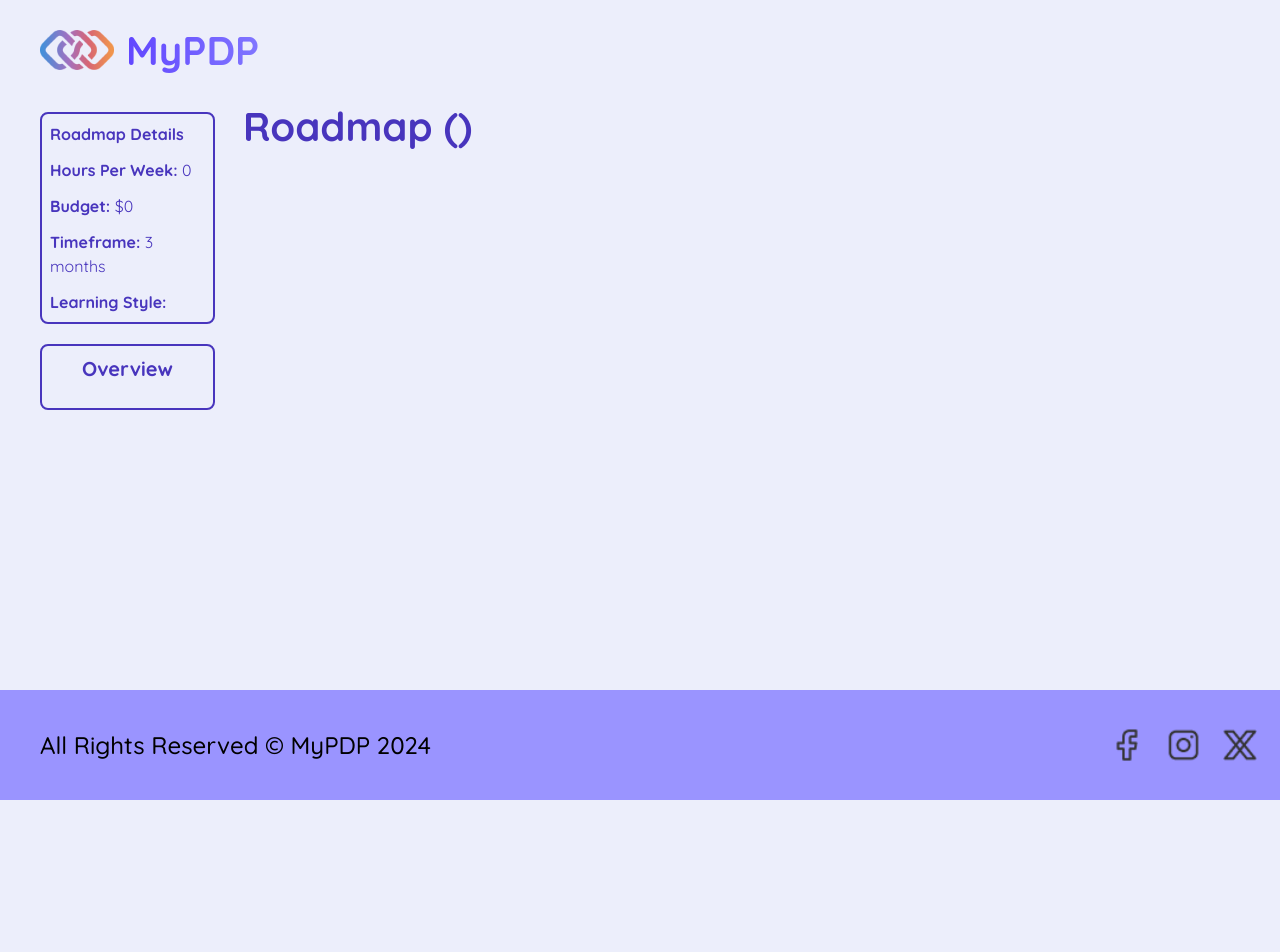
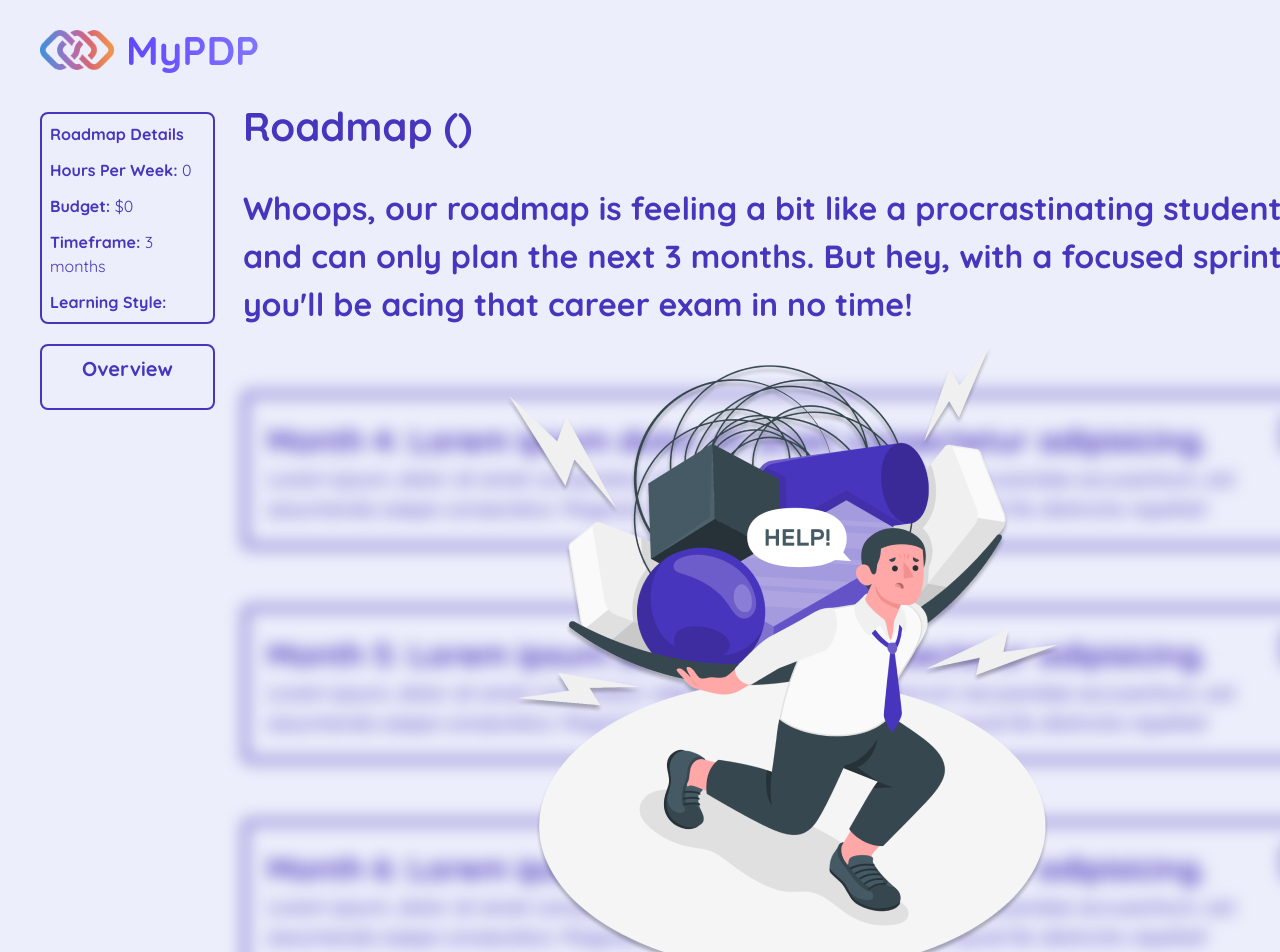
Before and after one commit to britzky/career-coach, a React (Vite) app in the folder frontend/career-coach/: page /roadmap in a window 1280 px wide. Shown: the top 952 px of the page. Before the commit the page ends 800 px from the top, so only its background shows below. Built offline with nearby package versions, Linux system fonts and the light colour scheme.

Commit message:
Added blurred content to roadmap page

```diff
--- /dev/null
+++ b/frontend/career-coach/src/pages/Roadmap/BlurredContent.tsx
@@ -0,0 +1,71 @@
+import help from "../../assets/images/Overwhelmed-amico 1.png"
+import { DownChevron } from "../../assets/icons/DownChevron"
+import { DownArrow } from '../../assets/icons/DownArrow';
+
+export const BlurredContent = () => {
+  return (
+    <div className="flex justify-center items-center">
+        <div className="flex flex-col items-center">
+            <div className="text-purpleText font-semibold text-base mb-16 mt-7">
+                <h4>Whoops, our roadmap is feeling a bit like a procrastinating student and can only plan the next 3 months. But hey, with a focused sprint, you'll be acing that career exam in no time!</h4>
+            </div>
+            <div className="absolute z-10 mt-40">
+                <img src={help} alt="struggling man" />
+            </div>
+            <div className="flex flex-col items-center blur">
+                <div className="border-4 rounded-md border-purpleText p-5">
+                    <div className="flex flex-col">
+                        <div className="flex justify-between">
+                            <span className="font-bold text-base text-purpleText">Month 4: Lorem ipsum dolor sit amet consectetur adipisicing. </span>
+                            <div>
+                                <button
+                                    className="border-4 rounded-lg border-purpleText p-1"
+                                >
+                                    <DownChevron />
+                                </button>
+                            </div>
+                        </div>
+                        <p className="text-xs font-medium text-purpleText">Lorem ipsum, dolor sit amet consectetur adipisicing elit. Quae sit laborum recusandae accusantium, est assumenda saepe consectetur. Magnam, magni earum accusantium quis quod illo distinctio repellat!</p>
+                    </div>
+                </div>
+                <div className="my-1">
+                    <DownArrow />
+                </div>
+                <div className="border-4 rounded-md border-purpleText p-5">
+                    <div className="flex flex-col">
+                        <div className="flex justify-between">
+                            <span className="font-bold text-base text-purpleText">Month 5: Lorem ipsum dolor sit amet consectetur adipisicing. </span>
+                            <div>
+                                <button
+                                    className="border-4 rounded-lg border-purpleText p-1"
+                                >
+                                    <DownChevron />
+                                </button>
+                            </div>
+                        </div>
+                        <p className="text-xs font-medium text-purpleText">Lorem ipsum, dolor sit amet consectetur adipisicing elit. Quae sit laborum recusandae accusantium, est assumenda saepe consectetur. Magnam, magni earum accusantium quis quod illo distinctio repellat!</p>
+                    </div>
+                </div>
+                <div className="my-1">
+                    <DownArrow />
+                </div>
+                <div className="border-4 rounded-md border-purpleText p-5">
+                    <div className="flex flex-col">
+                        <div className="flex justify-between">
+                            <span className="font-bold text-base text-purpleText">Month 6: Lorem ipsum dolor sit amet consectetur adipisicing. </span>
+                            <div>
+                                <button
+                                    className="border-4 rounded-lg border-purpleText p-1"
+                                >
+                                    <DownChevron />
+                                </button>
+                            </div>
+                        </div>
+                        <p className="text-xs font-medium text-purpleText">Lorem ipsum, dolor sit amet consectetur adipisicing elit. Quae sit laborum recusandae accusantium, est assumenda saepe consectetur. Magnam, magni earum accusantium quis quod illo distinctio repellat!</p>
+                    </div>
+                </div>
+            </div>
+        </div>
+    </div>
+  )
+}
--- a/frontend/career-coach/src/pages/Roadmap/Roadmap.tsx
+++ b/frontend/career-coach/src/pages/Roadmap/Roadmap.tsx
@@ -2,6 +2,7 @@ import { CourseAccordion, Footer } from "../../components";
 import { RoadmapDetails } from "./RoadmapDetails";
 import { Overview } from "./Overview";
 import { Summary } from "./Summary";
+import { BlurredContent } from "./BlurredContent";
 
 export const Roadmap = () => {
   return (
@@ -16,6 +17,7 @@ export const Roadmap = () => {
             <div className="flex flex-col items-center flex-1 ml-7 mb-28">
               <Summary />
               <CourseAccordion />
+              <BlurredContent />
             </div>
           </div>
         </div>
```
